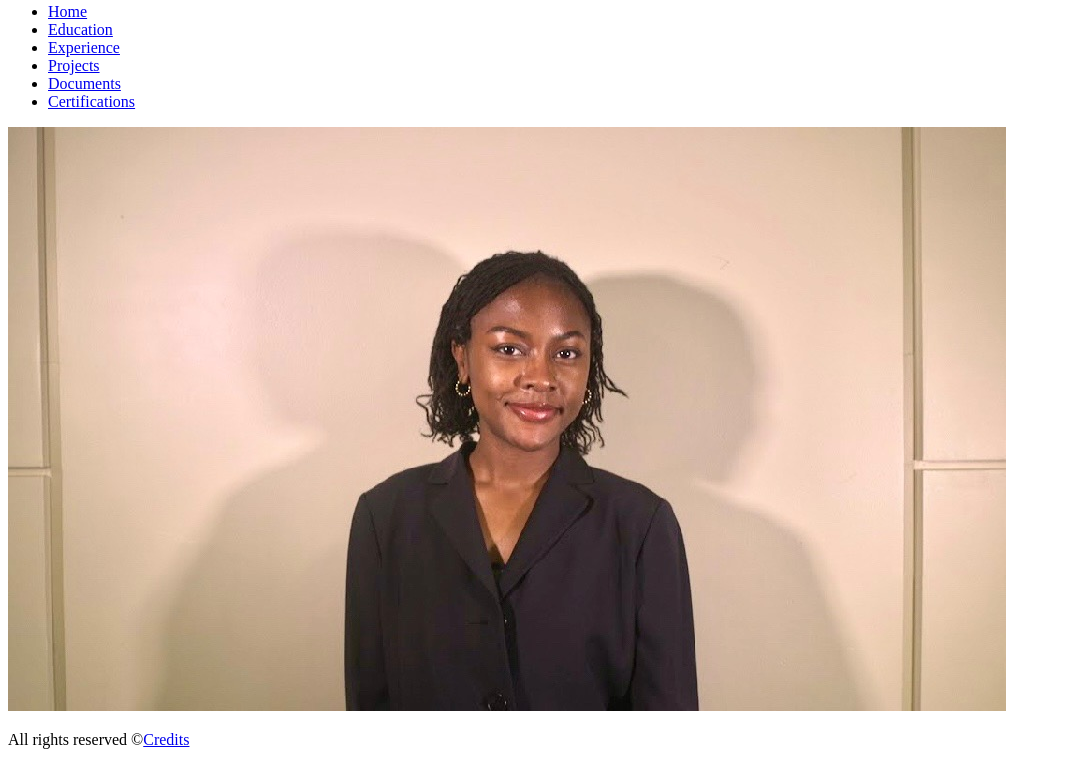
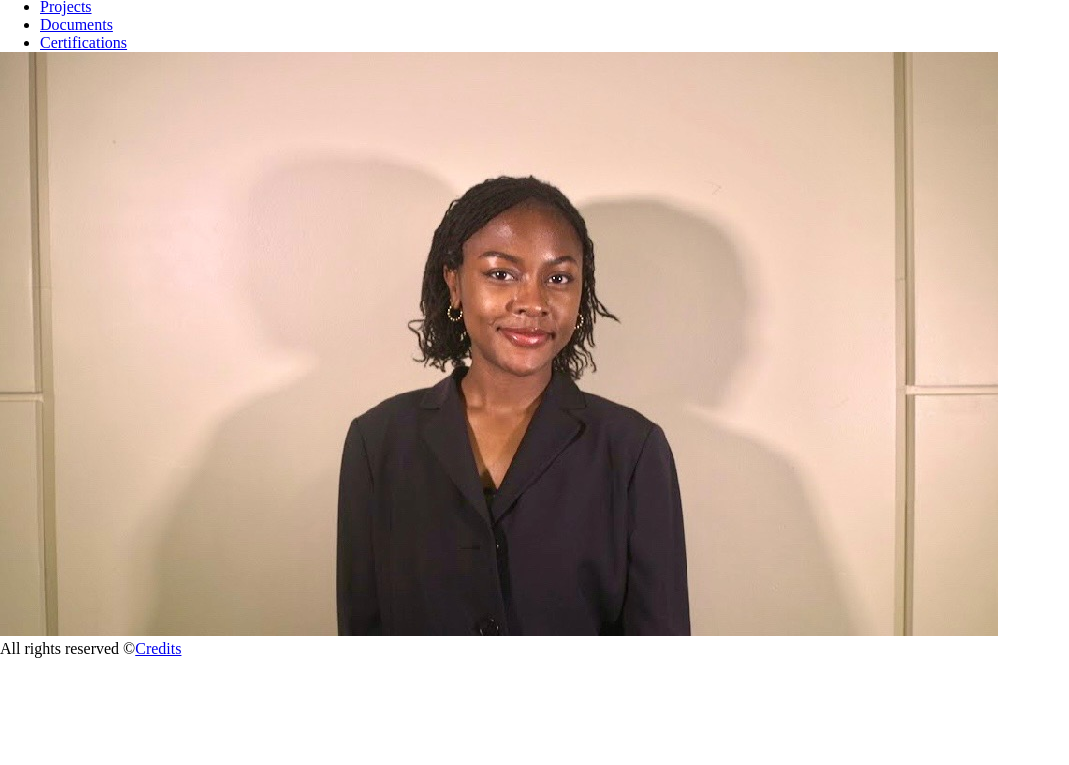
Before and after one commit to chelsnn/cs391, a plain HTML site: page MP1/index.html in a window 1280 px wide. Shown: the part 111-876 px from the top of the page, without its empty margins (0-1069 px from the left). After the commit the page ends 800 px from the top, so only its background shows below. Drawn offline with Linux system fonts and the light colour scheme.

Commit message:
css added

```diff
--- a/MP1/index.css
+++ b/MP1/index.css
@@ -0,0 +1,4 @@
+*{
+    margin:0;
+    box-sizing: border-box;
+}
--- a/MP1/index.html
+++ b/MP1/index.html
@@ -3,6 +3,7 @@
 
 <head>
   <meta charset="UTF-8" />
+  <link rel="stylesheet" type="text/css" href="index.css" />
   <title>Home | Chelsea's Resume</title>
 </head>
 
```
